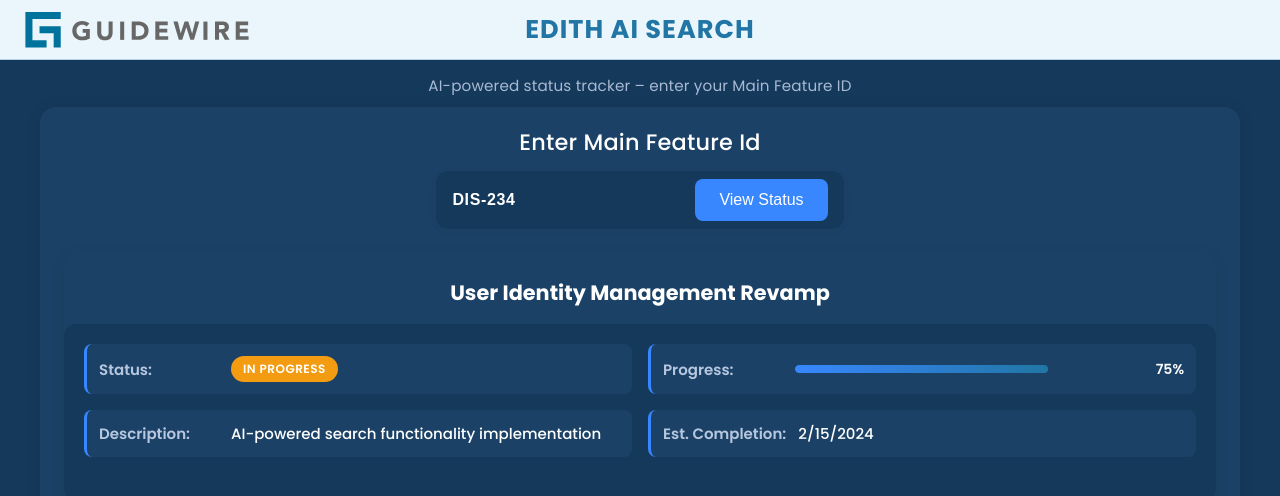
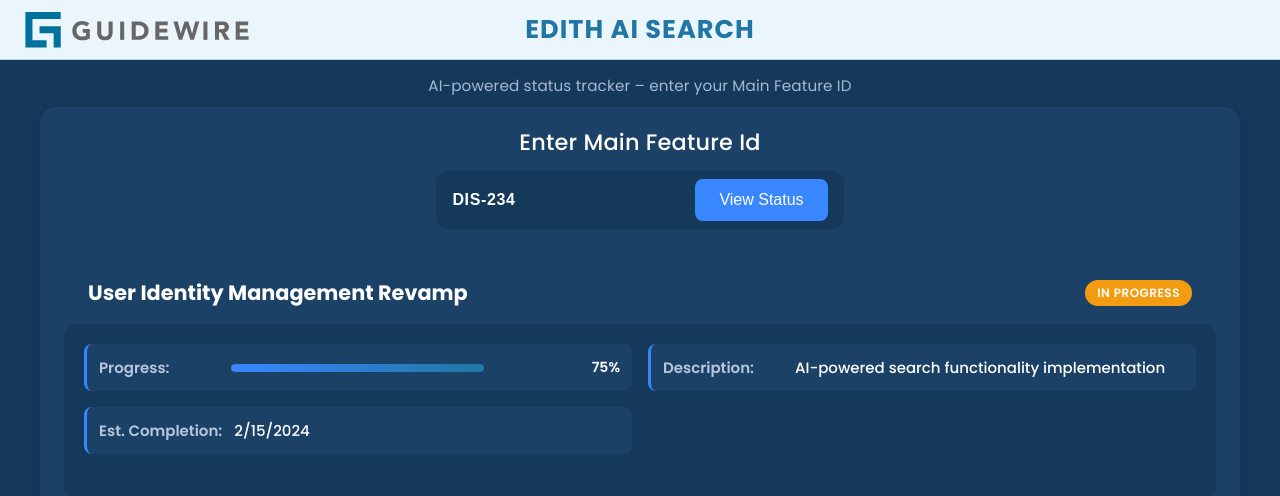
Before and after one commit to VivekGoplan-Vivek/GuidewireHackathon, a Next.js app: page / in a window 1280 px wide. Both pictures are taken after a click on the button "View Status". Shown: the top 496 px of the page. Built offline with nearby package versions, Linux system fonts and the light colour scheme.

Commit message:
Update FeatureStatusResult: move title left, remove status text, move status badge to right of title

```diff
--- a/src/app/components/FeatureStatusResult.js
+++ b/src/app/components/FeatureStatusResult.js
@@ -6,16 +6,14 @@
 
   return (
     <div className={styles.resultsContainer}>
-      <h3 className={styles.resultsTitle}>User Identity Management Revamp</h3>
+      <div className={styles.titleRow}>
+        <h3 className={styles.resultsTitle}>User Identity Management Revamp</h3>
+        <span className={`${styles.statusValue} ${styles.statusBadge} ${styles[results.status.toLowerCase().replace(' ', '')]}`}>
+          {results.status}
+        </span>
+      </div>
       <div className={styles.resultsContent}>
         <div className={styles.statusGrid}>
-          <div className={styles.statusItem}>
-            <span className={styles.statusLabel}>Status:</span>
-            <span className={`${styles.statusValue} ${styles.statusBadge} ${styles[results.status.toLowerCase().replace(' ', '')]}`}>
-              {results.status}
-            </span>
-          </div>
-
           <div className={styles.statusItem}>
             <span className={styles.statusLabel}>Progress:</span>
             <div className={styles.progressContainer}>
--- a/src/app/components/FeatureStatusResult.module.css
+++ b/src/app/components/FeatureStatusResult.module.css
@@ -8,12 +8,19 @@
   box-shadow: 0 2px 16px rgba(0,0,0,0.08);
 }
 
+.titleRow {
+  display: flex;
+  justify-content: space-between;
+  align-items: center;
+  padding: 0 24px 16px 24px;
+}
+
 .resultsTitle {
   color: #fff;
   font-size: 1.3rem;
   font-weight: 700;
-  margin: 0 0 16px 0;
-  text-align: center;
+  margin: 0;
+  text-align: left;
   opacity: 1;
 }
 
```
